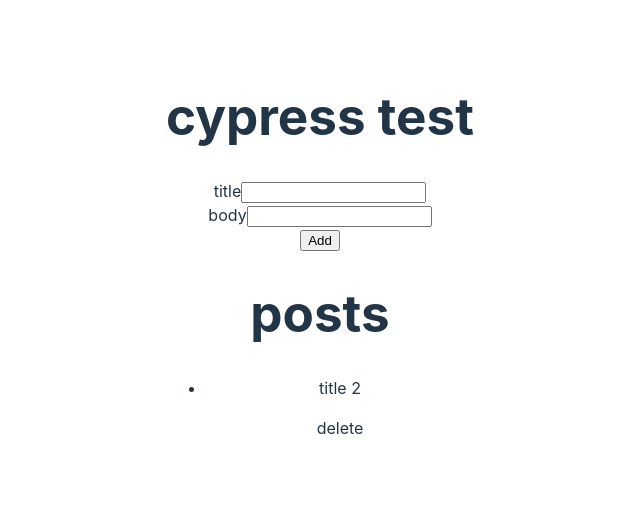
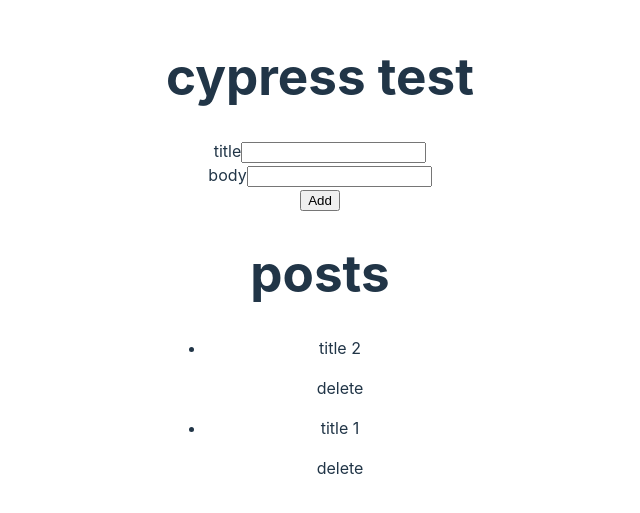
Before and after one commit to Arman-Abbasian/react-vite-cypress, a React (Vite) app: page / in a window 1280 px wide. Shown: the part 145-658 px from the top of the page, without its empty margins (320-960 px from the left). Built offline with nearby package versions, Linux system fonts and the light colour scheme; data requests are answered from the project's data file.

Commit message:
work on end to end test

```diff
--- a/db.json
+++ b/db.json
@@ -4,6 +4,11 @@
       "id": "6daf",
       "title": "title 2",
       "body": "bosy 2"
+    },
+    {
+      "id": "bef2",
+      "title": "title 1",
+      "body": "body 1"
     }
   ]
 }
--- a/src/components/Post/GetPosts.tsx
+++ b/src/components/Post/GetPosts.tsx
@@ -28,9 +28,9 @@
     <div>
       <h1>posts</h1>
       <ul>
-        {posts.map((item)=>{
+        {posts.map((item,index)=>{
           return <li onClick={()=>setId(item.id)} key={item.id}>
-            <p>{item.title}</p>
+            <p data-testid={index}>{item.title}</p>
             <p onClick={()=>deleteHandler(item.id)}>delete</p>
           </li>
         })}
```
Also changed, not shown: 1 other file (tests, documents, lock files or other folders).
